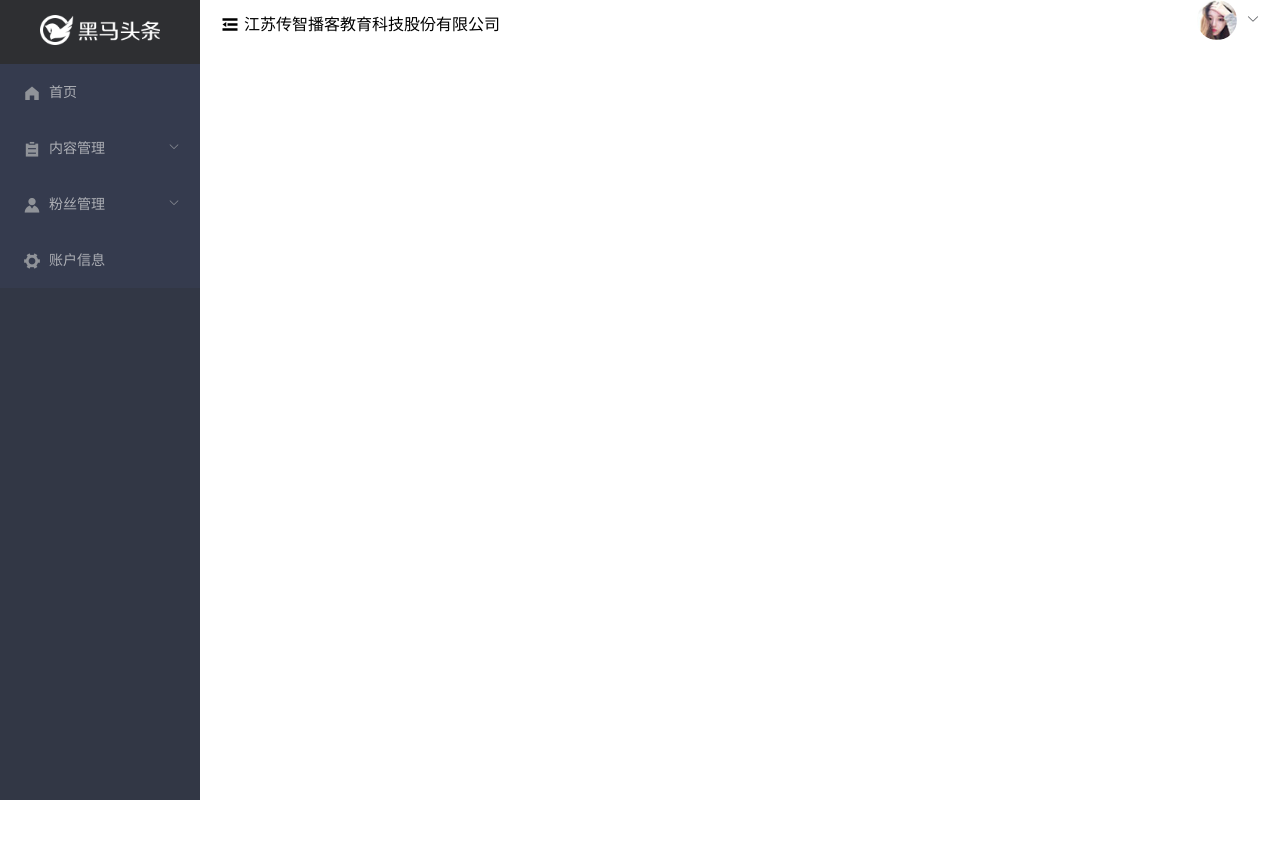
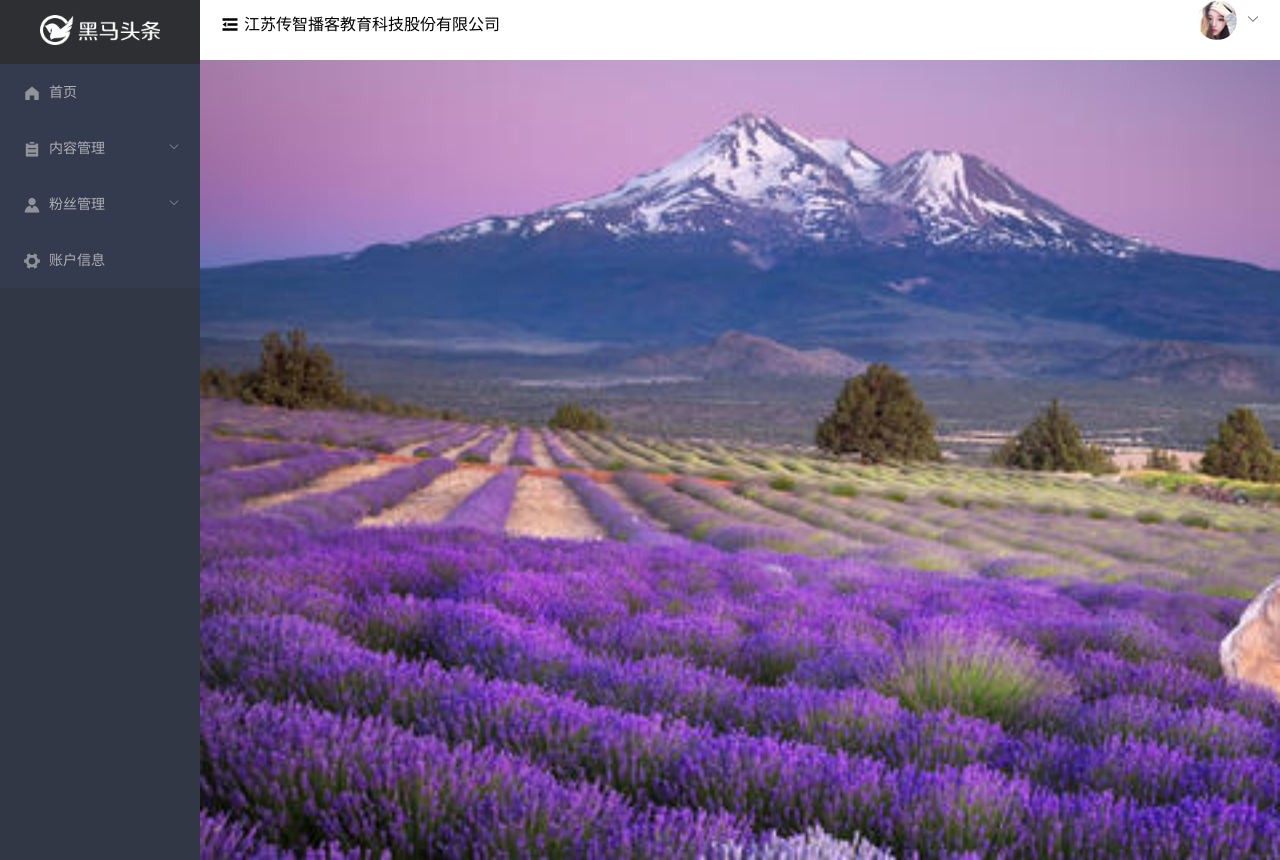
Before and after one commit to moranshangxue1/heimatoutiao, a Vue app: page /#/home in a window 1280 px wide. Before the commit the page ends 800 px from the top, so only its background shows below. Built offline with nearby package versions, Linux system fonts and the light colour scheme; no server answers.

Commit message:
主页模块-二级默认导航

```diff
--- a/src/components/home/layout-aside.vue
+++ b/src/components/home/layout-aside.vue
@@ -35,10 +35,10 @@
           <i class="el-icon-s-custom"></i>
           <span>粉丝管理</span>
         </template>
-          <el-menu-item>图文数据</el-menu-item>
-          <el-menu-item>粉丝概况</el-menu-item>
-          <el-menu-item>粉丝画像</el-menu-item>
-          <el-menu-item>粉丝列表</el-menu-item>
+          <el-menu-item index="/home/gradata">图文数据</el-menu-item>
+          <el-menu-item index="/home/fanpro">粉丝概况</el-menu-item>
+          <el-menu-item index="/home/fanpic">粉丝画像</el-menu-item>
+          <el-menu-item index="/home/fanlist">粉丝列表</el-menu-item>
       </el-submenu>
       <!-- -----------------------账户信息---------------------------------------------- -->
        <el-menu-item index="/home/material">
@@ -58,7 +58,6 @@ export default {
 
 <style lang='less' scoped>
    .layout-aside {
-       background-color: #323745;
        height:100vh;
        width: 200px;
        .title {
--- a/src/views/home/index.vue
+++ b/src/views/home/index.vue
@@ -2,7 +2,7 @@
 <!-- 先定义一个大容器 -->
   <el-container>
     <!-- 左侧 -->
-    <el-aside style="width:200px">
+    <el-aside style="width:200px;overflow:hidden;background-color:#323745">
        <layout-aside></layout-aside>
     </el-aside>
     <!-- 右侧大容器 -->
@@ -13,7 +13,7 @@
         <layout-header>我是头部</layout-header>
       </el-header>
       <!-- 中部区域 -->
-      <el-main>
+      <el-main style="padding:0">
         <!-- 二级路由容器 -->
         <router-view></router-view>
       </el-main>
--- /dev/null
+++ b/src/views/home/main.vue
@@ -0,0 +1,18 @@
+<template>
+  <div class="home"></div>
+</template>
+
+<script>
+// 一级路由下默认的二级路由
+export default {
+
+}
+</script>
+
+<style scoped>
+ .home {
+     background-image:  url('../../assets/home1.jpg');
+     height: 100vh;
+     background-size: cover;
+ }
+</style>
```
Also changed, not shown: src/router/index.js (+8 -1 lines), src/assets/home1.jpg (added).
